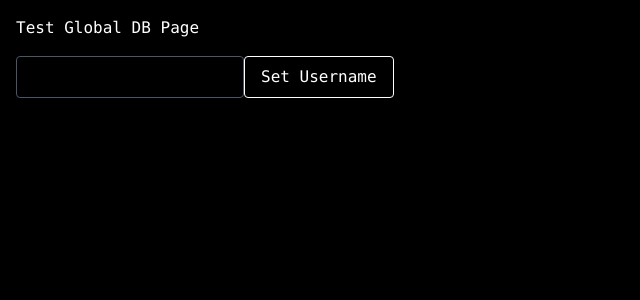
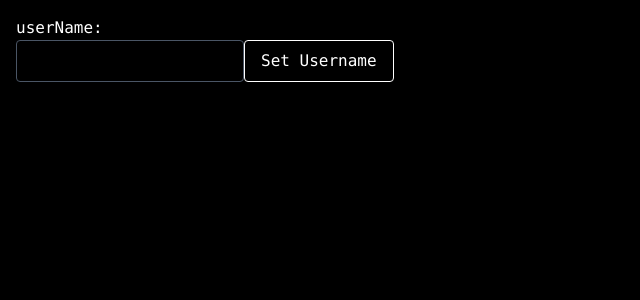
Before and after one commit to elbasel-404/lina, a Next.js app: page /test-global-db in a window 1280 px wide. Shown: the top 300 px of the page, without its empty margins (0-640 px from the left). Built offline with nearby package versions, Linux system fonts and the light colour scheme.

Commit message:
Refactor

```diff
--- a/app/(pages)/test-global-db/page.tsx
+++ b/app/(pages)/test-global-db/page.tsx
@@ -1,23 +1,14 @@
 import { Get } from "@/app/components/Get";
 import { Set } from "@/app/components/Set";
-// import { get } from "@/app/db/get";
-// import { set } from "@/app/db/set";
 
-const TestGlobalDBPage = async () => {
-  //   const userName = await get<string>("userName");
+const TestGlobalDBPage = () => {
   return (
     <main>
-      <section>
-        <h1>Test Global DB Page</h1>
-        {/* <p>username: {userName}</p> */}
-        <Get key="userName" />
-      </section>
-      <section>
-        <Set>
-          <input type="text" name="userName" />
-          <button type="submit">Set Username</button>
-        </Set>
-      </section>
+      <Get label="userName" dbKey="userName" />
+      <Set>
+        <input type="text" name="userName" />
+        <button type="submit">Set Username</button>
+      </Set>
     </main>
   );
 };
--- a/app/components/Get.tsx
+++ b/app/components/Get.tsx
@@ -1,12 +1,17 @@
 import { get } from "../db/get";
 
 interface GetProps {
-  key: string;
+  dbKey: string;
+  label?: string;
 }
 
-export const Get = async ({ key }: GetProps) => {
-  console.log({ key });
-  const value = await get<string>(key);
-  console.log({ value });
-  return <>{value}</>;
+export const Get = async ({ dbKey, label }: GetProps) => {
+  const value = await get<string>(dbKey);
+  return (
+    <>
+      {label}
+      {label && ":"}
+      {value}
+    </>
+  );
 };
```
